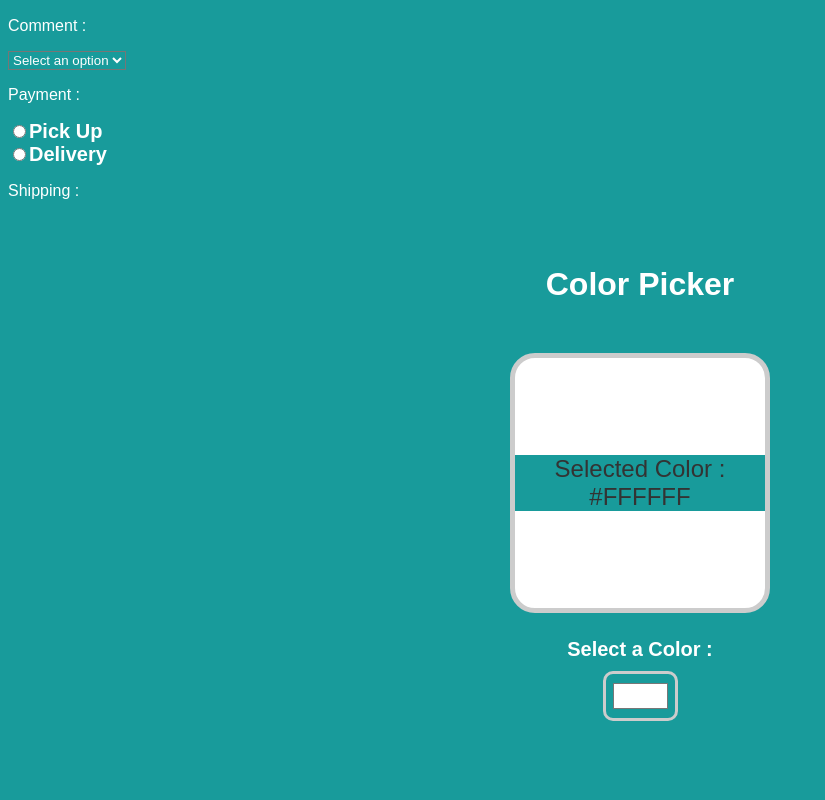
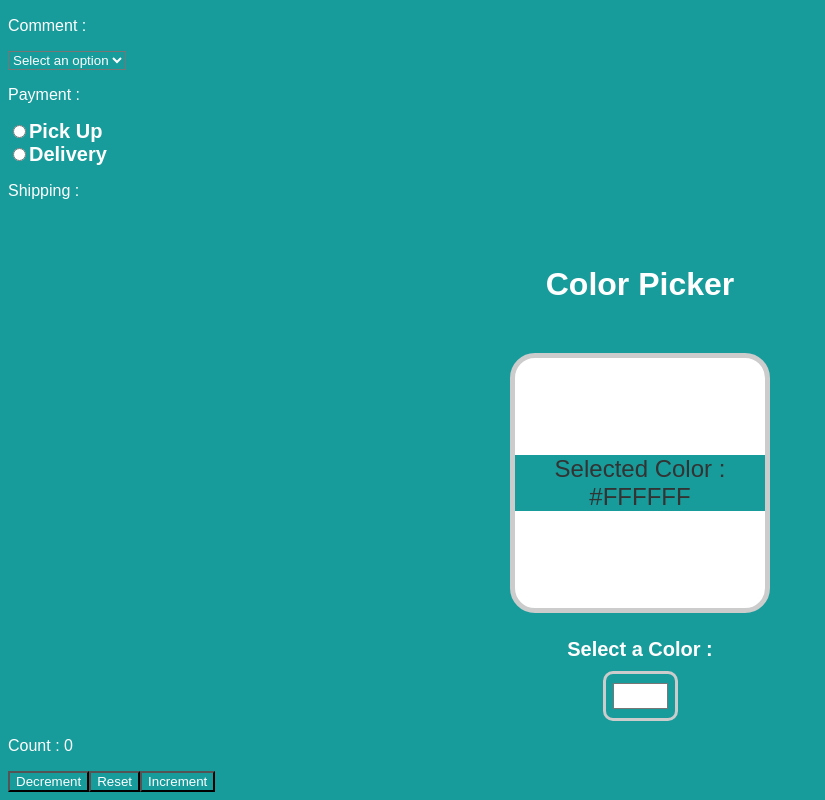
Before and after one commit to priyanka-chaudhary73/React, a React (Vite) app in the folder my-react-app/: page / in a window 1280 px wide. Shown: the part 2306-3106 px from the top of the page, without its empty margins (0-825 px from the left). Before the commit the page ends 3035 px from the top, so only its background shows below. Built offline with nearby package versions, Linux system fonts and the light colour scheme.

Commit message:
Updater function

```diff
--- a/my-react-app/src/App.jsx
+++ b/my-react-app/src/App.jsx
@@ -12,6 +12,7 @@
 import Counter from './components/Counter.jsx';
 import MyComponent1 from './components/MyComponent1.jsx';
 import ColorPicker from './components/ColorPicker.jsx';
+import MyComponent2 from './components/MyComponent2.jsx';
 
 
 function App() {
@@ -51,6 +52,7 @@
        <Counter/>
        <MyComponent1/>
        <ColorPicker/>
+       <MyComponent2/>
     </>
   );
 }
--- /dev/null
+++ b/my-react-app/src/components/MyComponent2.jsx
@@ -0,0 +1,33 @@
+import React, {useState} from "react";
+
+function MyComponent2(){
+
+    const[count, setCount] = useState(0);
+
+    function increment(){
+        setCount(c => c + 1);
+        setCount(c => c + 1);
+        setCount(c => c + 1);
+    };
+
+    function decrement(){
+        setCount(c => c - 1);
+        setCount(c => c - 1);
+        setCount(c => c - 1);
+    };
+
+    function reset(){
+        setCount(0);
+    };
+
+    return(
+        <div>
+            <p>Count : {count}</p>
+            <button onClick={decrement}>Decrement</button>
+            <button onClick={reset}>Reset</button>
+            <button onClick={increment}>Increment</button>
+        </div>
+    )
+}
+
+export default MyComponent2;
```
